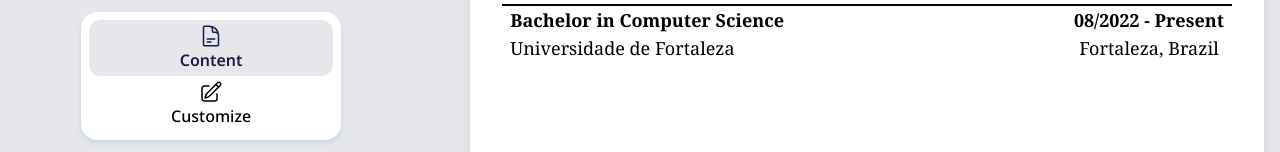
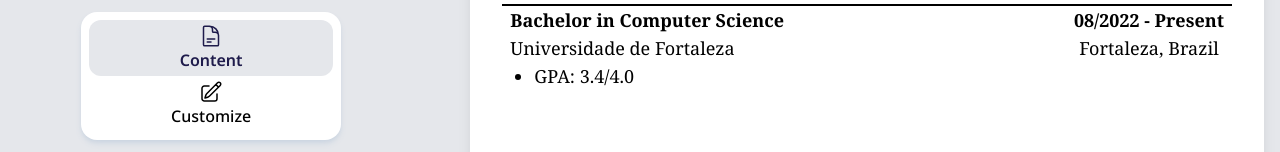
Before and after one commit to leo-vic3nt/EasyCv, a React (Vite) app: page / in a window 1280 px wide. Shown: the part 248-400 px from the top of the page. Built offline with nearby package versions, Linux system fonts and the light colour scheme.

Commit message:
finish styling for cv and form for education

```diff
--- a/src/components/Aside/ContentEditor/EducationData.jsx
+++ b/src/components/Aside/ContentEditor/EducationData.jsx
@@ -2,8 +2,6 @@
 import { AcademicCapIcon } from "@heroicons/react/24/outline";
 import { useState } from "react";
 import { AddDataBtn } from "./AddDataBtn";
-
-
 
 function FormInput({ name, label, value, onChange, type }) {
 	return (
@@ -14,6 +12,7 @@
 			>
 				{label}
 			</label>
+			<div className="flex gap-3">
 				<input
 					type={type}
 					id={name}
@@ -21,11 +20,18 @@
 					value={value}
 					onChange={onChange}
 				/>
+				{name === "aditionalInfo" && (
+					<button
+						type="button"
+						className="rounded-lg bg-slate-400 px-2 py-1 text-white transition-all duration-200 active:translate-y-1"
+					>
+						Add
+					</button>
+				)}{" "}
+			</div>
 		</div>
 	);
 }
-
-1;
 
 function DataForm({ educationData, setEducationData, setFormActive }) {
 	function handleSubmit(event) {
@@ -33,8 +39,13 @@
 		setFormActive(false);
 	}
 
+
+
 	return (
 		<form>
+			{
+				// @todo Implement all onChange to set the education data on these form inputs
+			}
 			<FormInput name="school" label="School / Institution" type="text" />
 			<FormInput name="degree" label="Degree" type="text" />
 
@@ -43,7 +54,12 @@
 				<FormInput name="endDate" label="End Date" type="text1" />
 			</div>
 
-			<FormInput name="location" label="location" />
+			<FormInput name="location" label="location" type="text" />
+			<FormInput
+				name="aditionalInfo"
+				label="aditional information"
+				optional={true}
+			/>
 
 			<div className="flex gap-3">
 				<button
--- a/src/components/CurriculumVitae/Education.jsx
+++ b/src/components/CurriculumVitae/Education.jsx
@@ -1,13 +1,26 @@
 import { useState, useEffect } from "react";
 import { v4 as uuidv4 } from "uuid";
 
-function EducationItem({ school, degree, startDate, endDate, location }) {
+function EducationItem({
+	school,
+	degree,
+	startDate,
+	endDate,
+	location,
+	additionalInfo = [],
+}) {
 	return (
 		<div>
 			<div className="flex justify-between px-2 text-lg">
 				<div>
 					<p className="font-bold">{degree}</p>
 					<p>{school}</p>
+					<ul className="list-disc px-6">
+						{additionalInfo.map((item, index) => (
+							// biome-ignore lint/suspicious/noArrayIndexKey: <explanation>
+							<li key={index}>{item}</li>
+						))}
+					</ul>
 				</div>
 				<div className="text-center">
 					<p className="font-bold">{`${startDate} - ${endDate}`}</p>
@@ -51,6 +64,7 @@
 					startDate={item.startDate}
 					endDate={item.endDate}
 					location={item.location}
+					additionalInfo={item.additionalInfo}
 				/>
 			))}
 		</div>
--- a/src/lib/constants.js
+++ b/src/lib/constants.js
@@ -20,6 +20,7 @@
 			startDate: "08/2022",
 			endDate: "Present",
 			location: "Fortaleza, Brazil",
+			additionalInfo: ["GPA: 3.4/4.0"],
 		},
 	],
 };
```
Lines whose indentation alone changed are shown as unchanged.
